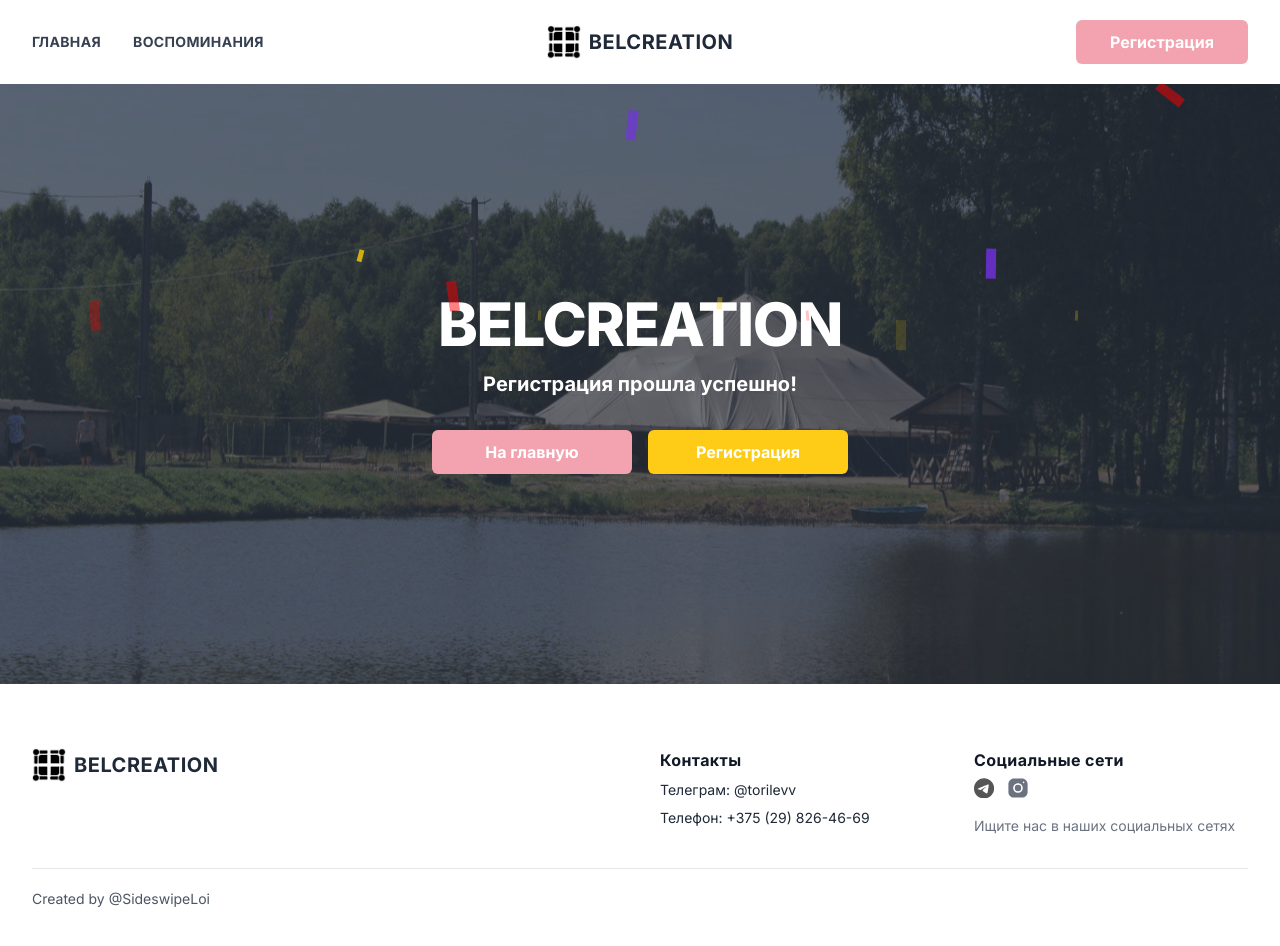
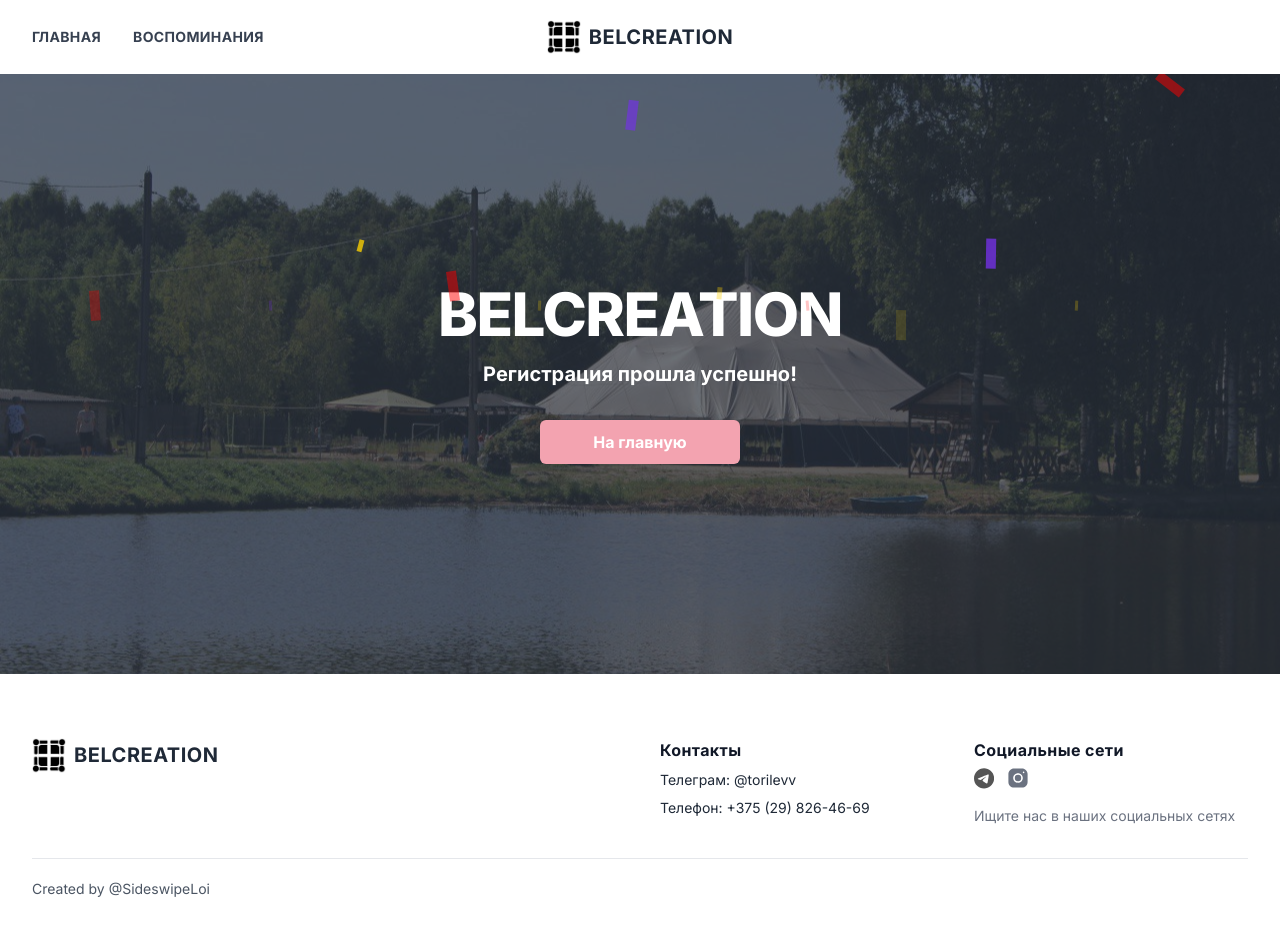
Before and after one commit to LashaLoi/belcreation, a Next.js app: page /final in a window 1280 px wide. Shown: the top 946 px of the page. Built offline with nearby package versions, Linux system fonts and the light colour scheme.

Commit message:
close registration

```diff
--- a/app/components/Content.tsx
+++ b/app/components/Content.tsx
@@ -397,8 +397,8 @@ export const Content = ({
       </FadeIn>
     </div>
 
-    <Link href="/register" className="w-full flex justify-center mb-4">
+    {/* <Link href="/register" className="w-full flex justify-center mb-4">
       <Button>Регистрация</Button>
-    </Link>
+    </Link> */}
   </>
 );
--- a/app/components/Header/DesktopView.tsx
+++ b/app/components/Header/DesktopView.tsx
@@ -42,12 +42,12 @@ export default function DesktopView({
             Belcreation
           </span>
         </Link>
-        <Link
+        {/* <Link
           href="/register"
           className="items-center hidden ml-auto space-x-8 lg:flex"
         >
           <Button>Регистрация</Button>
-        </Link>
+        </Link> */}
         <div className="ml-auto lg:hidden">
           <button
             className="p-2 -mr-1 transition duration-200 rounded focus:outline-none focus:shadow-outline"
--- a/app/components/Header/MobileView.tsx
+++ b/app/components/Header/MobileView.tsx
@@ -11,10 +11,10 @@ export default function MobileView({
 }) {
   const mobileItems = [
     ...items,
-    {
-      path: "/register",
-      text: "РЕГИСТРАЦИЯ",
-    },
+    // {
+    //   path: "/register",
+    //   text: "РЕГИСТРАЦИЯ",
+    // },
   ];
 
   return (
--- a/app/components/Hero.tsx
+++ b/app/components/Hero.tsx
@@ -16,9 +16,9 @@ export const Hero = () => (
         <h2 className="text-3xl md:text-5xl leading-relaxed md:leading-snug">
           Семейный выезд для всех возрастов!
         </h2>
-        <Link href="/register" className="mt-4">
+        {/* <Link href="/register" className="mt-4">
           <Button>Регистрация</Button>
-        </Link>
+        </Link> */}
       </FadeIn>
 
       <FadeIn
--- a/app/final/page.tsx
+++ b/app/final/page.tsx
@@ -19,9 +19,9 @@ export default function FinalPage() {
               <Button className="!w-[200px]">На главную</Button>
             </Link>
 
-            <Link href="/register">
+            {/* <Link href="/register">
               <Button className="!bg-[#FECC17] !w-[200px]">Регистрация</Button>
-            </Link>
+            </Link> */}
           </div>
         </div>
         <Confetti />
--- a/app/register/page.tsx
+++ b/app/register/page.tsx
@@ -9,10 +9,13 @@ import { Checkbox } from "@/app/components/Checkbox";
 import Image from "next/image";
 import React from "react";
 import { FadeIn } from "@/app/components/FadeIn";
+import { redirect } from "next/navigation";
 
 export default function Register() {
   const { onSubmit, isChild, isMerried, register, error, loading } =
     useSubmit();
+
+  redirect("/");
 
   return (
     <FadeIn className="min-h-screen bg-gray-100 flex items-center justify-center overflow-x-hidden">
```
